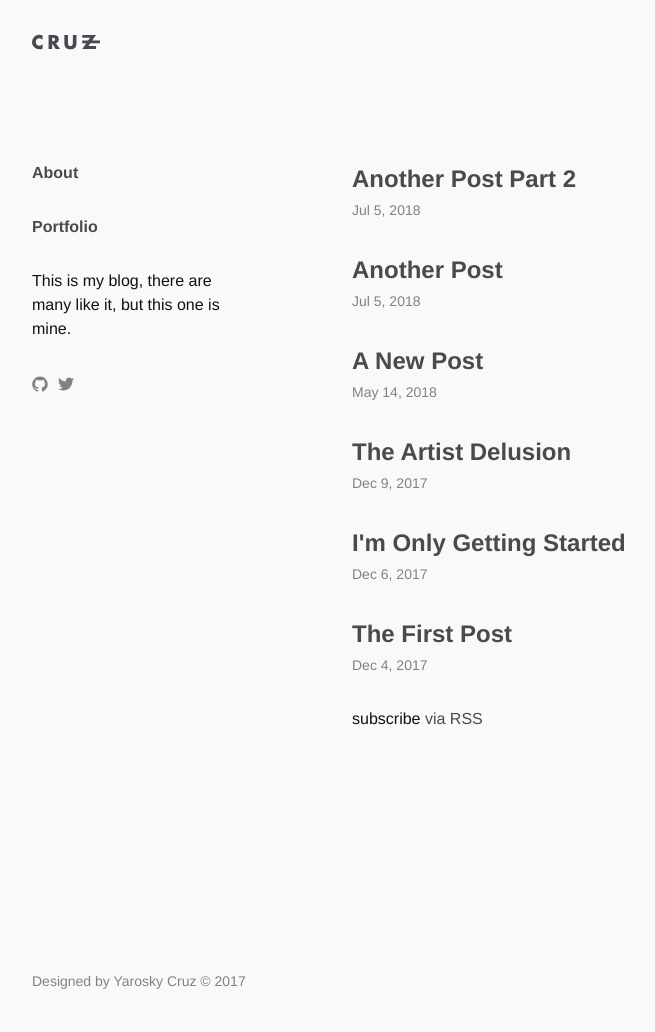
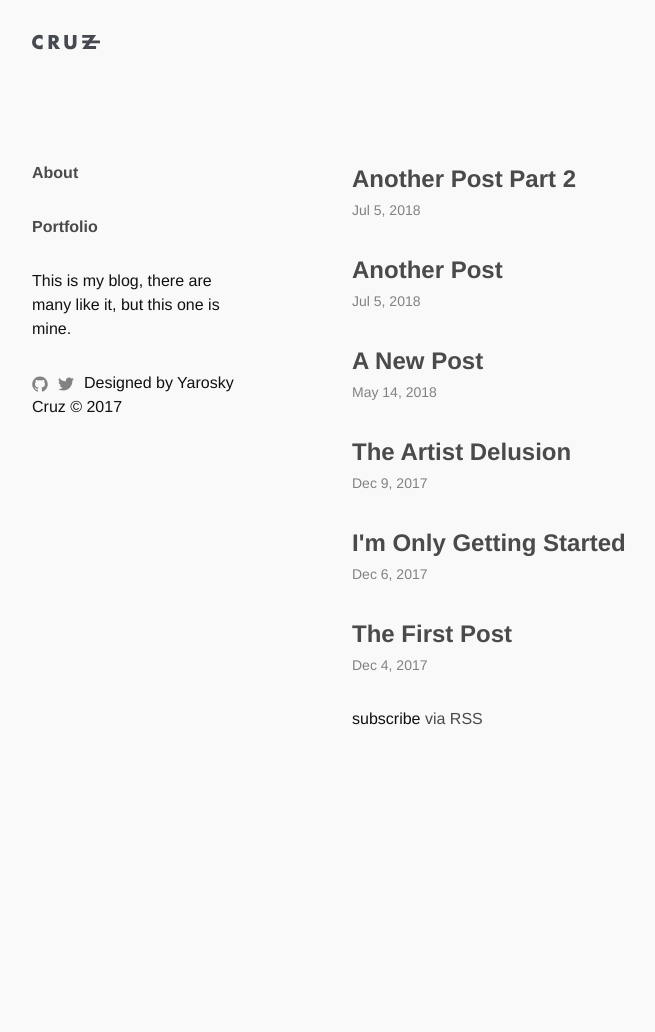
Before and after one commit to yarocruz/yarocruz.github.io, a Jekyll site: the page built from index.md, in a window 1280 px wide. Shown: the whole page, without its empty margins (138-793 px from the left). Built offline with Jekyll 4.4.1, drawn with Linux system fonts in a browser that asks for light colours; some web fonts are replaced; after the commit the page ends 1001 px from its top, so only the background shows below that; part of the change alters nothing that is shown.

```diff
--- a/_includes/footer.html
+++ b/_includes/footer.html
@@ -43,5 +43,5 @@
     <p>Designed by Yarosky Cruz &copy; 2017</p>
   </div> -->
 
-<p>Designed by Yarosky Cruz &copy; 2017</p>
+
 </footer>
--- a/_layouts/default.html
+++ b/_layouts/default.html
@@ -40,6 +40,8 @@
             </li>
           </ul>
 
+          <p>Designed by Yarosky Cruz &copy; 2017</p>
+
         </div>
         <div class="content-wrapper">
           {{ content }}
```
